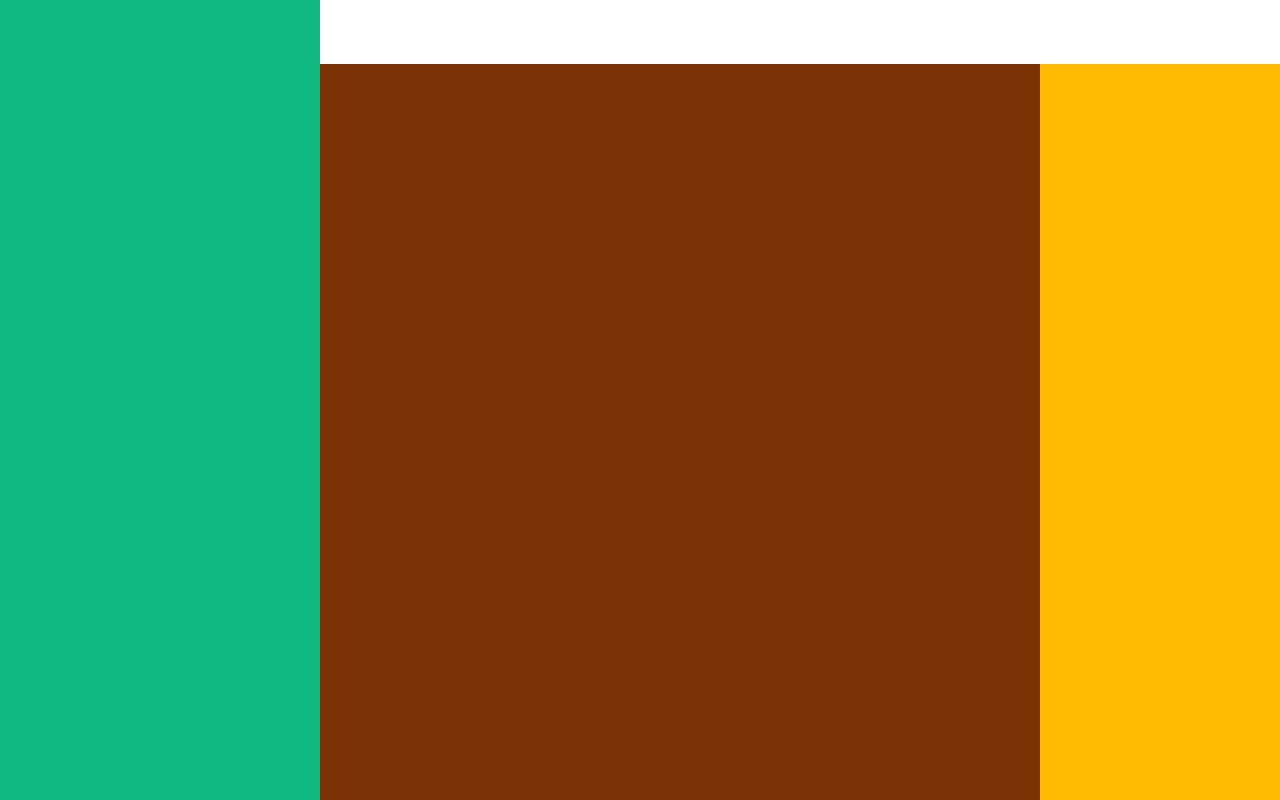
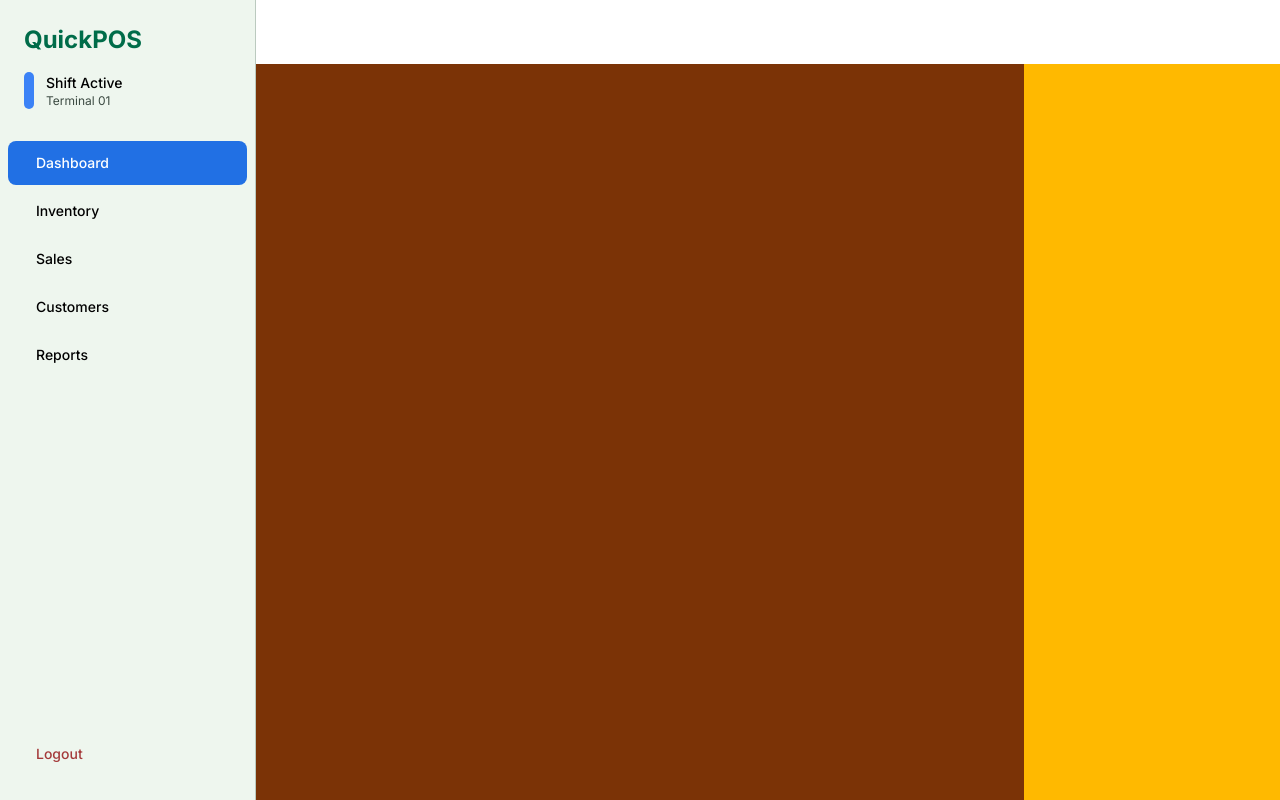
Before and after one commit to DelanoRmdhn/POSSystem, a website: page HTML/index.html in a window 1280 px wide. Drawn offline with nearby package versions, Linux system fonts and the light colour scheme; files that its build step writes are made by us from their sources.

Commit message:
Left-Aside Navigation Complete

```diff
--- a/CSS/input.css
+++ b/CSS/input.css
@@ -1,3 +1,5 @@
+@import url("https://fonts.googleapis.com/css2?family=Inter:ital,opsz,wght@0,14..32,100..900;1,14..32,100..900&display=swap");
+
 @import "tailwindcss";
 
 @source "../HTML/*.html";
@@ -5,9 +7,11 @@
 
 @theme {
   /* Brand */
-  --color-primary: #10b981;
+  --color-primary: #006c49;
   --color-secondary: #3b82f6;
   --color-tertiary: #fc7c78;
+  --color-navigation: #2170e4;
+  --color-navigation-aside: #eef6ee;
 
   /* Semantic */
   --color-success: #016d4a;
@@ -15,8 +19,17 @@
   --color-error: #ef4444;
 
   /* Neutral */
-  --color-neutral: #717973;
+  --color-neutral: #e3eae3;
 
   /* Typography */
-  --font-inter: "Inter", sans-serif;
+  --font-sans: "Inter", sans-serif;
+
+  /* border color */
+  --border-mainColor: #bbcabf;
 }
+
+@layer base {
+  body {
+    @apply font-sans;
+  }
+}
--- a/CSS/style.css
+++ b/CSS/style.css
@@ -0,0 +1,9 @@
+.nav-icon {
+  color: #000;
+  font-size: 24px;
+}
+
+.home-icon {
+  color: #fff;
+  font-size: 24px;
+}
--- a/HTML/index.html
+++ b/HTML/index.html
@@ -8,13 +8,101 @@
 
     <title>Sistem POS</title>
   </head>
-  <body class="bg-red-500">
+  <body class="font-inter">
     <section class="flex min-h-screen">
       <!-- Sidebar -->
-      <aside class="w-1/4 bg-primary"></aside>
+      <aside
+        class="w-64 flex flex-col bg-navigation-aside py-6 border-r border-[#bbcabf]"
+      >
+        <!-- Logo -->
+        <div class="flex flex-col px-6 pb-8 gap-4 justify-center">
+          <h1 class="text-2xl font-bold text-primary">QuickPOS</h1>
+          <div class="flex flex-row gap-3 align-middle">
+            <div
+              class="bg-secondary flex flex-col justify-center rounded-full p-1.25"
+            >
+              <ion-icon
+                name="person-circle-outline"
+                class="text-white"
+                size="large"
+              ></ion-icon>
+            </div>
+            <div class="flex flex-col">
+              <p class="text-[14px] font-medium">Shift Active</p>
+              <p class="text-xs text-[#3C4A42]">Terminal 01</p>
+            </div>
+          </div>
+        </div>
+
+        <!-- Navigation -->
+        <nav class="flex-1 px-2">
+          <ul class="space-y-1">
+            <li>
+              <a
+                href="../HTML/index.html"
+                class="flex items-center gap-3 rounded-lg bg-navigation px-4 py-3 text-sm font-medium text-white"
+              >
+                <ion-icon name="home-outline" class="home-icon"></ion-icon>
+                <span>Dashboard</span>
+              </a>
+            </li>
+
+            <li>
+              <a
+                href="../HTML/inventory.html"
+                class="flex items-center gap-3 rounded-lg px-4 py-3 text-sm font-medium hover:bg-neutral transition-colors"
+              >
+                <ion-icon name="albums-outline" class="nav-icon"></ion-icon>
+                <span>Inventory</span>
+              </a>
+            </li>
+
+            <li>
+              <a
+                href="../HTML/sales.html"
+                class="flex items-center gap-3 rounded-lg px-4 py-3 text-sm font-medium hover:bg-neutral transition-colors"
+              >
+                <ion-icon name="cart-outline" class="nav-icon"></ion-icon>
+                <span>Sales</span>
+              </a>
+            </li>
+
+            <li>
+              <a
+                href="../HTML/customers.html"
+                class="flex items-center gap-3 rounded-lg px-4 py-3 text-sm font-medium hover:bg-neutral transition-colors"
+              >
+                <ion-icon name="people-outline" class="nav-icon"></ion-icon>
+                <span>Customers</span>
+              </a>
+            </li>
+
+            <li>
+              <a
+                href="../HTML/reports.html"
+                class="flex items-center gap-3 rounded-lg px-4 py-3 text-sm font-medium hover:bg-neutral transition-colors"
+              >
+                <ion-icon name="bar-chart-outline" class="nav-icon"></ion-icon>
+                <span>Reports</span>
+              </a>
+            </li>
+          </ul>
+        </nav>
+
+        <!-- Exit -->
+        <div class="px-2 pt-4">
+          <a
+            href="#"
+            class="flex items-center gap-3 rounded-lg px-4 py-3 text-sm font-medium text-warning hover:bg-neutral transition-colors"
+          >
+            <ion-icon name="exit-outline" class="text-[18px]"></ion-icon>
+            <span class="text-[14px]">Logout</span>
+          </a>
+        </div>
+      </aside>
 
       <!-- Main -->
-      <main class="flex flex-col w-3/4 bg-tertiary">
+      <main class="flex-1 flex flex-col bg-tertiary">
         <!-- Navbar -->
         <header class="h-16 w-full bg-white"></header>
 
@@ -28,5 +116,14 @@
         </div>
       </main>
     </section>
+
+    <script
+      type="module"
+      src="https://unpkg.com/ionicons@8.0.13/dist/ionicons/ionicons.esm.js"
+    ></script>
+    <script
+      nomodule
+      src="https://unpkg.com/ionicons@8.0.13/dist/ionicons/ionicons.js"
+    ></script>
   </body>
 </html>
```
Also changed, not shown: HTML/customers.html (added), HTML/inventory.html (added), HTML/reports.html (added), HTML/sales.html (added).
